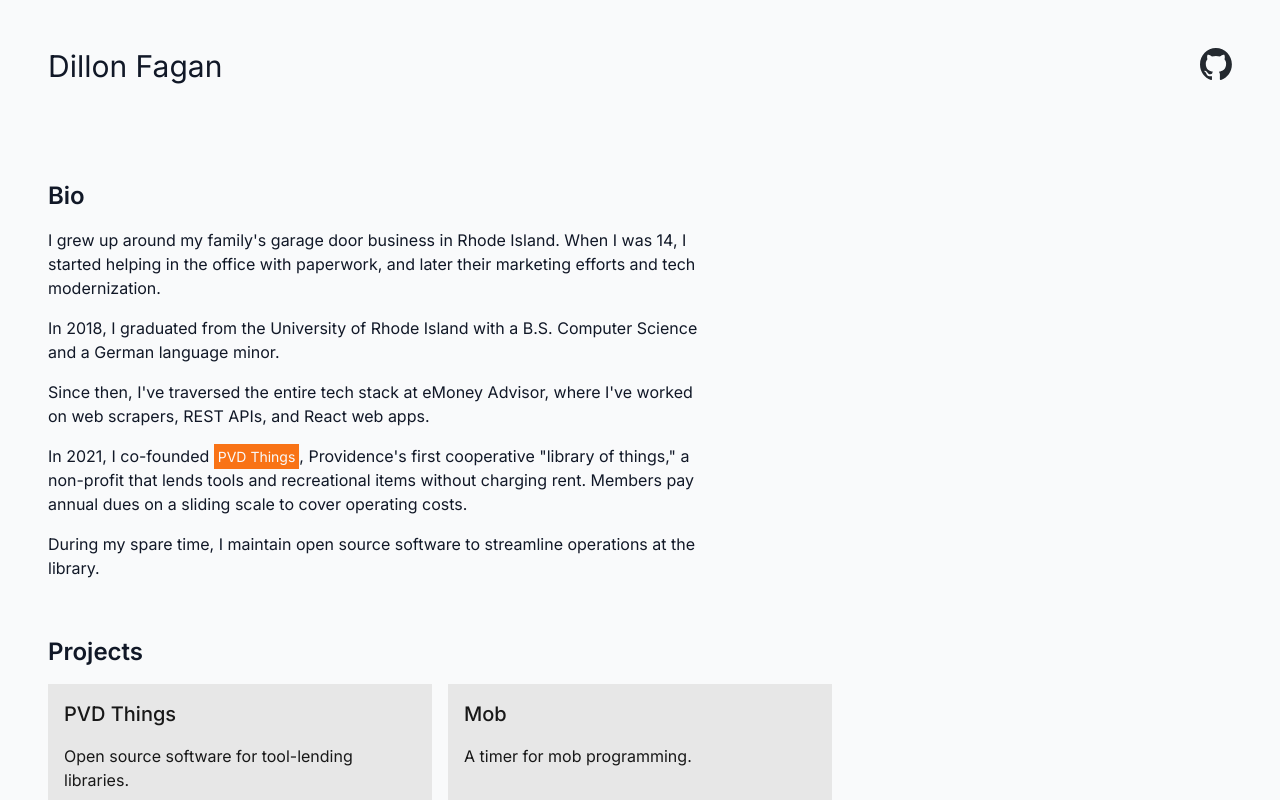
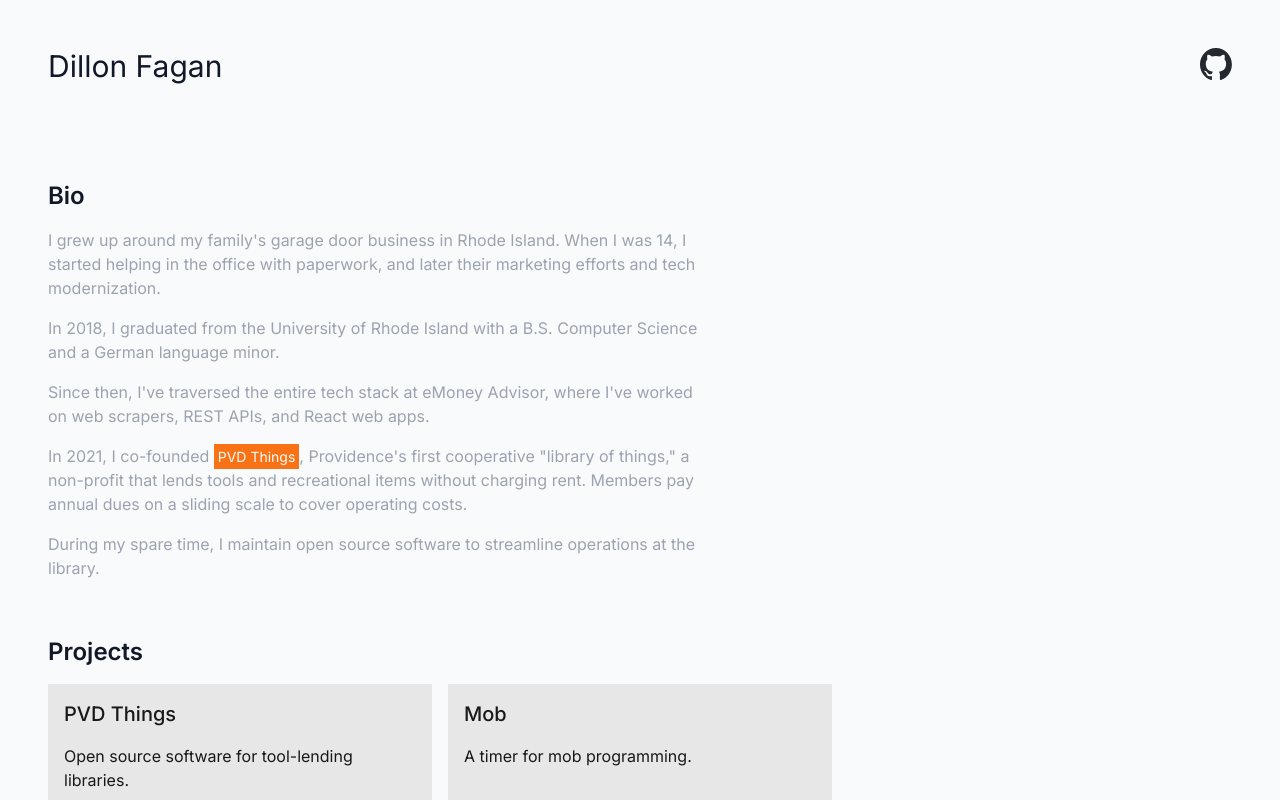
Before and after one commit to dillonfagan/dillonfagan.github.io, a Next.js app: page / in a window 1280 px wide. Shown: the top 800 px of the page. Built offline with nearby package versions, Linux system fonts and the light colour scheme.

Commit message:
Add 'focus' styling to bio

```diff
--- a/app/globals.css
+++ b/app/globals.css
@@ -22,6 +22,10 @@ section p {
   @apply max-w-prose mb-4;
 }
 
+p.focus {
+  @apply text-gray-400 hover:text-inherit;
+}
+
 p > a {
   @apply text-sm p-1 bg-orange-500 hover:bg-orange-400 text-gray-50;
 }
--- a/components/Biography.tsx
+++ b/components/Biography.tsx
@@ -1,11 +1,11 @@
 const Biography = () => {
   return (
     <>
-      <p>I grew up around my family's garage door business in Rhode Island. When I was 14, I started helping in the office with paperwork, and later their marketing efforts and tech modernization.</p>
-      <p>In 2018, I graduated from the University of Rhode Island with a B.S. Computer Science and a German language minor.</p>
-      <p>Since then, I've traversed the entire tech stack at eMoney Advisor, where I've worked on web scrapers, REST APIs, and React web apps.</p>
-      <p>In 2021, I co-founded <a href="https://www.pvdthings.coop" target="_blank">PVD Things</a>, Providence's first cooperative "library of things," a non-profit that lends tools and recreational items without charging rent. Members pay annual dues on a sliding scale to cover operating costs.</p>
-      <p>During my spare time, I maintain open source software to streamline operations at the library.</p>
+      <p className="focus">I grew up around my family's garage door business in Rhode Island. When I was 14, I started helping in the office with paperwork, and later their marketing efforts and tech modernization.</p>
+      <p className="focus">In 2018, I graduated from the University of Rhode Island with a B.S. Computer Science and a German language minor.</p>
+      <p className="focus">Since then, I've traversed the entire tech stack at eMoney Advisor, where I've worked on web scrapers, REST APIs, and React web apps.</p>
+      <p className="focus">In 2021, I co-founded <a href="https://www.pvdthings.coop" target="_blank">PVD Things</a>, Providence's first cooperative "library of things," a non-profit that lends tools and recreational items without charging rent. Members pay annual dues on a sliding scale to cover operating costs.</p>
+      <p className="focus">During my spare time, I maintain open source software to streamline operations at the library.</p>
     </>
   )
 }
```
